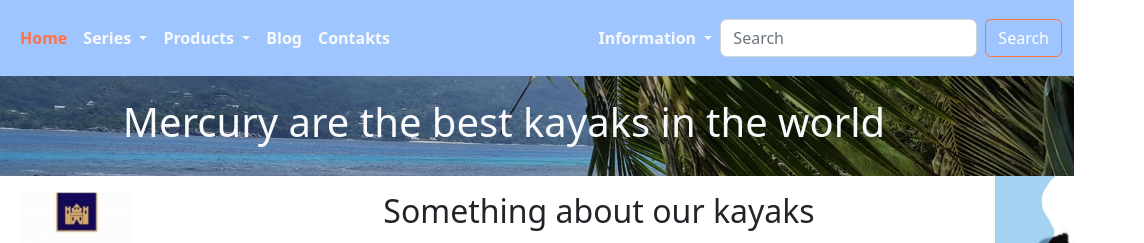
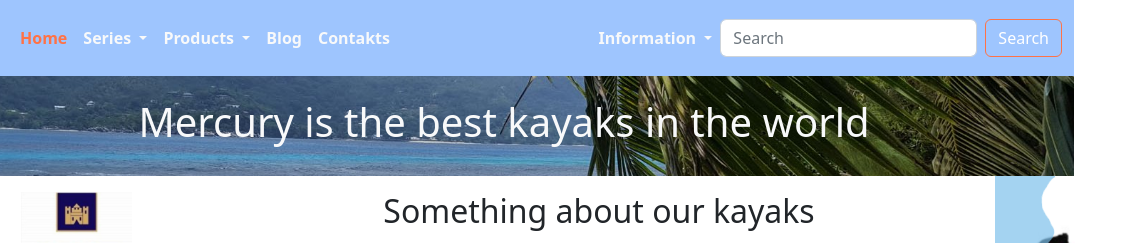
Before and after one commit to KonstantinBondariev/lesson_12, a website: page index.html in a window 1280 px wide. Shown: the top 243 px of the page, 136-1280 px from the left. Drawn offline with nearby package versions, Linux system fonts and the light colour scheme.

Commit message:
finished

```diff
--- a/index.html
+++ b/index.html
@@ -16,7 +16,7 @@
   <div class="container">
     <header class="row header  align-items-center p-0">
       <div class="header-content text-center  text-light p-0">
-        <h1 class="header-content__title ">Mercury are the best kayaks in the world</h1>
+        <h1 class="header-content__title ">Mercury is the best kayaks in the world</h1>
       </div>
       <nav class=" row navbar navbar-expand-lg  m-0 order-first">
         <div class="container-fluid">
```
